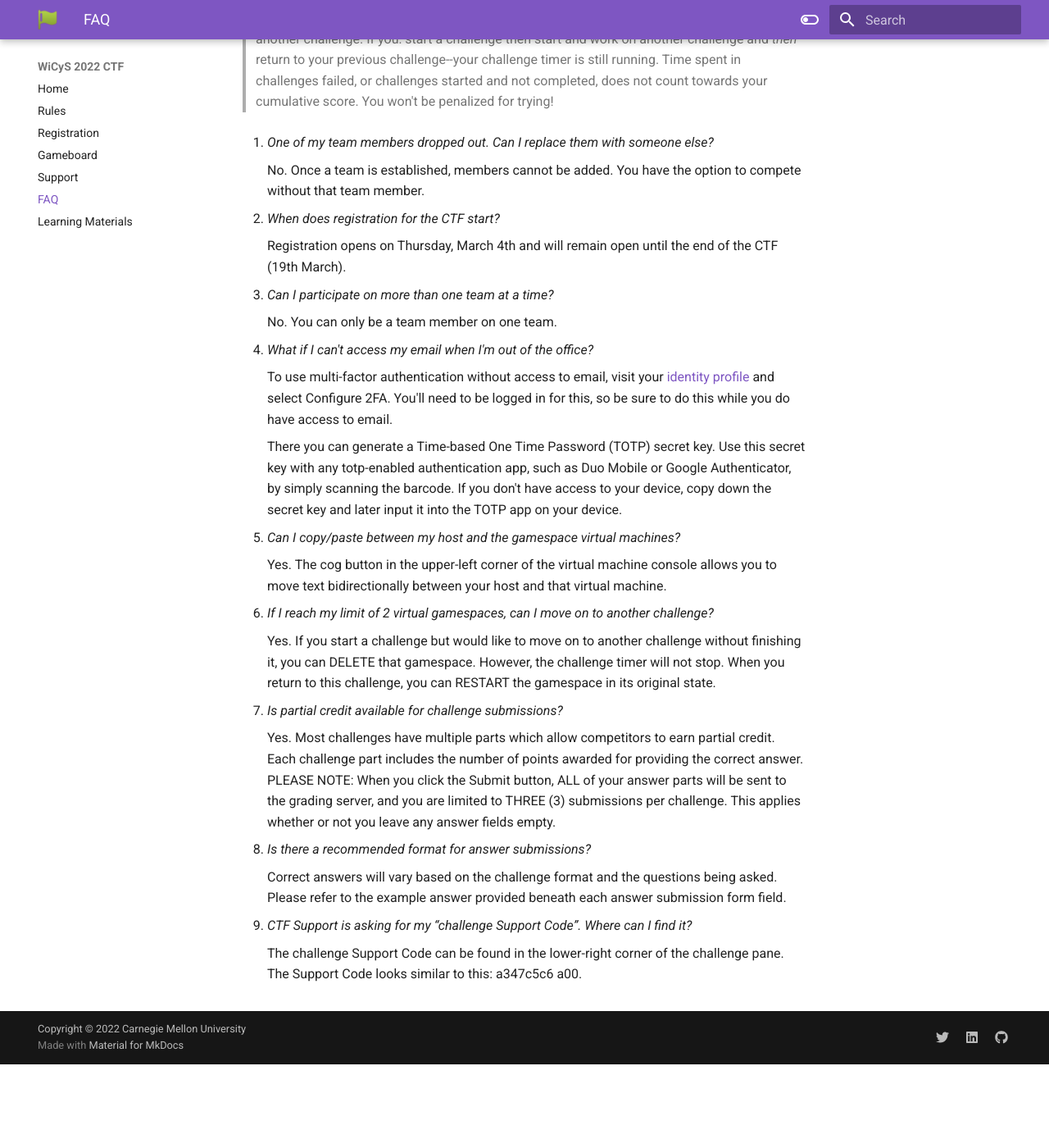
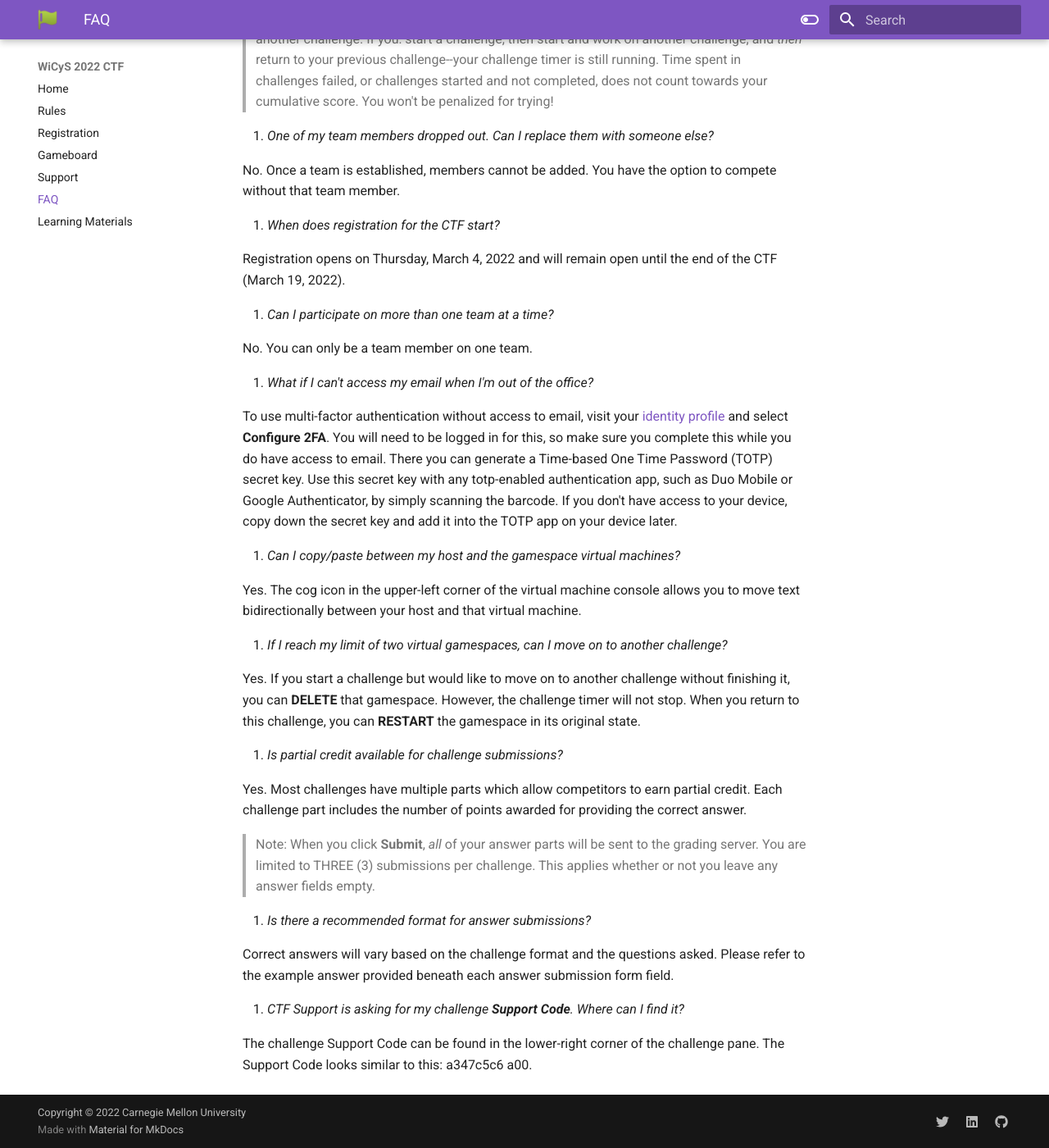
Before and after one commit to sei-mkaar/wictf-web, an MkDocs documentation site: the page built from docs/faq.md, in a window 1280 px wide and 1400 px high, scrolled down 692 px. Shown: the whole window at 82% size. Built offline with MkDocs 1.6.1 and Material for MkDocs 9.7.7, drawn with Linux system fonts in a browser that asks for light colours; before the commit the page ends 1990 px from its top, so only the background shows below that.

Commit message:
Update 'docs/faq.md'

```diff
--- a/docs/faq.md
+++ b/docs/faq.md
@@ -13,43 +13,41 @@ No. All that you need is an up-to-date web browser on your laptop and a good int
 3. _How are ties handled?_
 
 In the event of a tiebreaker, **Cumulative Time** will be used to determine the winners. The Cumulative Time is the total time spent in challenges successfully solved. This is calculated using a timer specific to each challenge on your game board. When you start a challenge, the timer starts. When you successfully solve a challenge, your score and cumulative time are updated.
-> Please note: Your challenge timer does not stop if you "delete" a challenge space or go work on another challenge. If you: start a challenge then start and work on another challenge and _then_ return to your previous challenge--your challenge timer is still running. Time spent in challenges failed, or challenges started and not completed, does not count towards your cumulative score. You won't be penalized for trying!
+>Note: Your challenge timer does not stop if you "delete" a challenge space or go work on another challenge. If you: start a challenge, then start and work on another challenge, and _then_ return to your previous challenge--your challenge timer is still running. Time spent in challenges failed, or challenges started and not completed, does not count towards your cumulative score. You won't be penalized for trying!
 
 4. _One of my team members dropped out. Can I replace them with someone else?_
 
-    No. Once a team is established, members cannot be added. You have the option to compete without that team member.
+No. Once a team is established, members cannot be added. You have the option to compete without that team member.
 
 5. _When does registration for the CTF start?_
 
-    Registration opens on Thursday, March 4th and will remain open until the end of the CTF (19th March).
+Registration opens on Thursday, March 4, 2022 and will remain open until the end of the CTF (March 19, 2022).
 
 6. _Can I participate on more than one team at a time?_
 
-    No. You can only be a team member on one team.
+No. You can only be a team member on one team.
 
 7. _What if I can't access my email when I'm out of the office?_
 
-    To use multi-factor authentication without access to email, visit your [identity profile](https://foundry.local/identity/ui/profile) and select Configure 2FA. You'll need to be logged in for this, so be sure to do this while you do have access to email.
-
-    There you can generate a Time-based One Time Password (TOTP) secret key. Use this secret key with any totp-enabled authentication app, such as Duo Mobile or Google Authenticator, by simply scanning the barcode. If you don't have access to your device, copy down the secret key and later input it into the TOTP app on your device.
+To use multi-factor authentication without access to email, visit your [identity profile](https://foundry.local/identity/ui/profile) and select **Configure 2FA**. You will need to be logged in for this, so make sure you complete this while you do have access to email. There you can generate a Time-based One Time Password (TOTP) secret key. Use this secret key with any totp-enabled authentication app, such as Duo Mobile or Google Authenticator, by simply scanning the barcode. If you don't have access to your device, copy down the secret key and add it into the TOTP app on your device later.
 
 8. _Can I copy/paste between my host and the gamespace virtual machines?_
 
-    Yes. The cog button in the upper-left corner of the virtual machine console allows you to move text bidirectionally between your host and that virtual machine.
+Yes. The cog icon in the upper-left corner of the virtual machine console allows you to move text bidirectionally between your host and that virtual machine.
 
-9. _If I reach my limit of 2 virtual gamespaces, can I move on to another challenge?_
+9. _If I reach my limit of two virtual gamespaces, can I move on to another challenge?_
 
-    Yes. If you start a challenge but would like to move on to another challenge without finishing it, you can DELETE that gamespace. However, the challenge timer will not stop. When you return to this challenge, you can RESTART the gamespace in its original state.
+Yes. If you start a challenge but would like to move on to another challenge without finishing it, you can **DELETE** that gamespace. However, the challenge timer will not stop. When you return to this challenge, you can **RESTART** the gamespace in its original state.
 
 10. _Is partial credit available for challenge submissions?_
 
-    Yes. Most challenges have multiple parts which allow competitors to earn partial credit. Each challenge part includes the number of points awarded for providing the correct answer.
-    PLEASE NOTE: When you click the Submit button, ALL of your answer parts will be sent to the grading server, and you are limited to THREE (3) submissions per challenge. This applies whether or not you leave any answer fields empty.
+Yes. Most challenges have multiple parts which allow competitors to earn partial credit. Each challenge part includes the number of points awarded for providing the correct answer.
+>Note: When you click **Submit**, _all_ of your answer parts will be sent to the grading server. You are limited to THREE (3) submissions per challenge. This applies whether or not you leave any answer fields empty.
 
 11. _Is there a recommended format for answer submissions?_
 
-    Correct answers will vary based on the challenge format and the questions being asked. Please refer to the example answer provided beneath each answer submission form field.
+Correct answers will vary based on the challenge format and the questions asked. Please refer to the example answer provided beneath each answer submission form field.
 
-12. _CTF Support is asking for my “challenge Support Code”. Where can I find it?_
+12. _CTF Support is asking for my challenge **Support Code**. Where can I find it?_
 
-    The challenge Support Code can be found in the lower-right corner of the challenge pane. The Support Code looks similar to this: a347c5c6 a00.
+The challenge Support Code can be found in the lower-right corner of the challenge pane. The Support Code looks similar to this: a347c5c6 a00.
```
